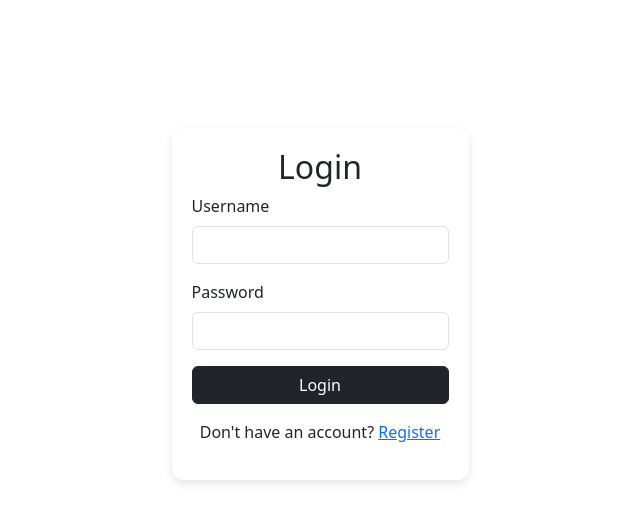
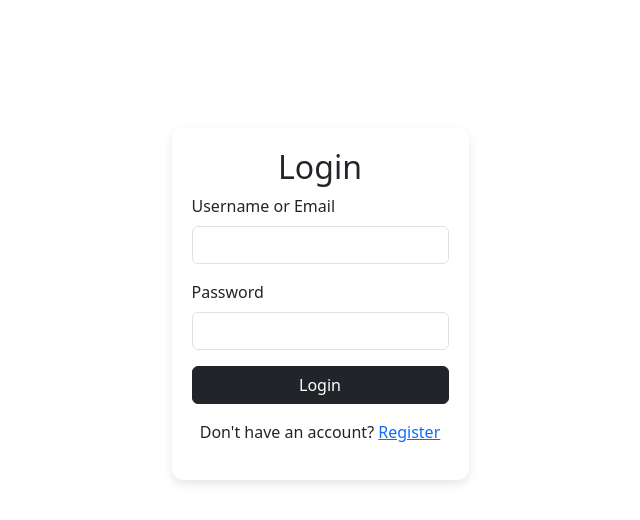
Before and after one commit to Wenjing-1225/ELEC0138_Group8, a Flask app: page /login in a window 1280 px wide. Shown: the top 520 px of the page, without its empty margins (320-960 px from the left). Run offline with Flask 3, Linux system fonts and the light colour scheme.

Commit message:
feat(ui): update login to accept username or email with password

```diff
--- a/templates/login.html
+++ b/templates/login.html
@@ -33,20 +33,21 @@
 
         <form method="POST">
             <div class="mb-3">
-                <label class="form-label">Username</label>
-                <input type="text" class="form-control" name="username" required>
+                <label class="form-label">Username or Email</label>
+                <input type="text" class="form-control" name="identifier" required>
             </div>
             <div class="mb-3">
                 <label class="form-label">Password</label>
                 <input type="password" class="form-control" name="password" required>
             </div>
-            <!-- Show captcha input if failed_attempts >= 3 -->
+
             {% if session.failed_attempts and session.failed_attempts >= 3 %}
             <div class="mb-3">
                 <label class="form-label">Captcha: {{ session.captcha_question }}</label>
                 <input type="text" class="form-control" name="captcha" required>
             </div>
             {% endif %}
+
             <button type="submit" class="btn btn-dark w-100">Login</button>
         </form>
         <p class="mt-3 text-center">Don't have an account? <a href="/register">Register</a></p>
```
